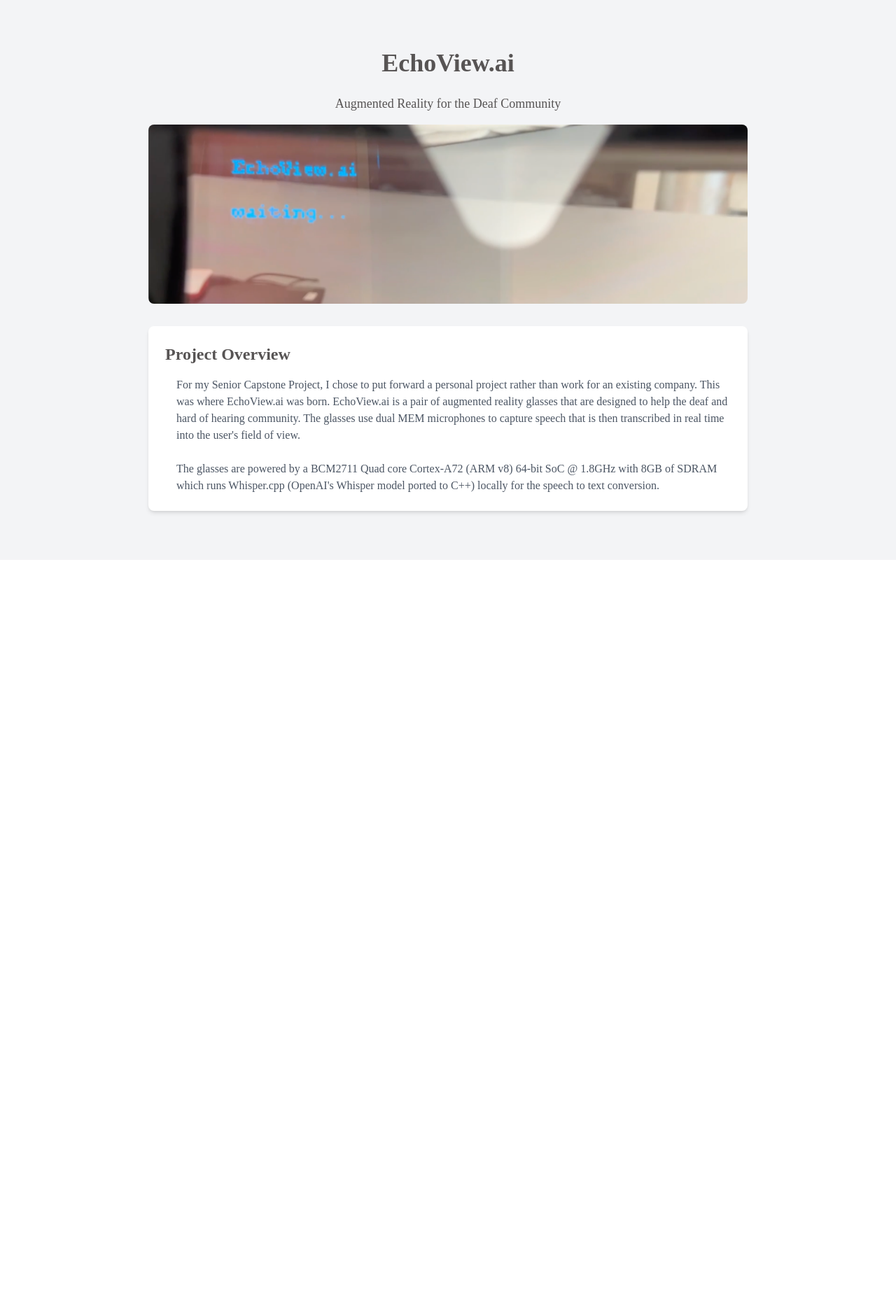
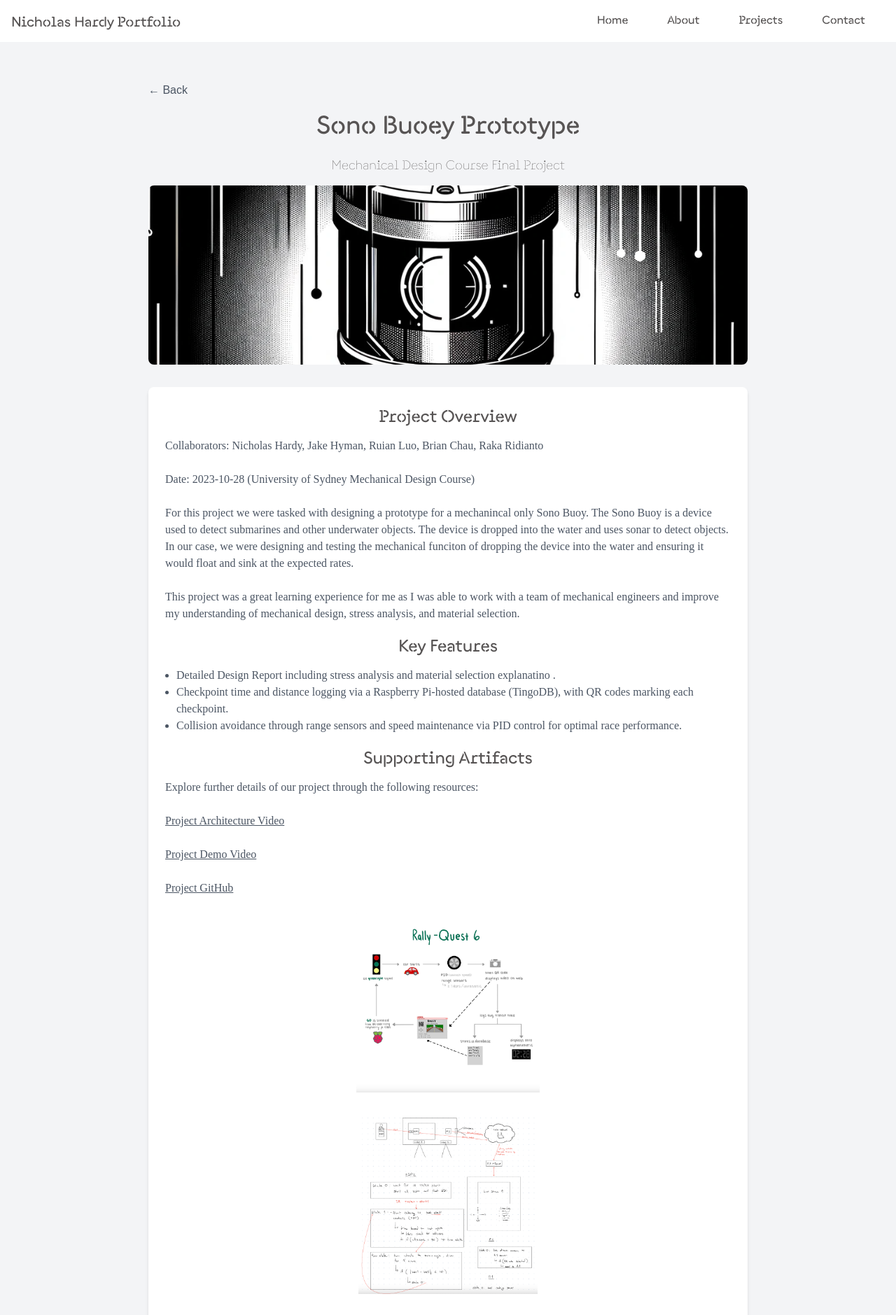
Before and after one commit to nckhrdy/Portfolio-Site, a Next.js app in the folder my-portfolio/: page /Project5 in a window 1280 px wide. Shown: the top 1879 px of the page at 70% size. Before the commit the page ends 800 px from the top, so only its background shows below. Built offline with nearby package versions, Linux system fonts and the light colour scheme.

Commit message:
sono unpdate

```diff
--- a/my-portfolio/src/pages/Project5/index.tsx
+++ b/my-portfolio/src/pages/Project5/index.tsx
@@ -1,35 +1,46 @@
 import React from "react";
 import Head from "next/head";
 import Image from "next/image";
+import { useRouter } from "next/router";
+import Header from "../../components/Header";
 
 const Project5: React.FC = () => {
-  // Define the color as a constant if you will use it in multiple places
   const textColor = "#575454";
+  const router = useRouter();
 
   return (
     <>
       <Head>
-        <title>EchoView.ai - Project 1</title>
-        <meta name="description" content="Project 1 description" />
+        <title>Sono Buoy Design - Project 5</title>
+        <meta name="description" content="Project 2 description" />
       </Head>
+      <Header />
+      {/* Increase paddingTop here if your header is taller */}
       <div
-        className="min-h-screen bg-gray-100 flex flex-col justify-center items-center"
-        style={{ fontFamily: "'Bodoni Moda', serif" }}
+        className="pt-24 min-h-screen bg-gray-100 flex flex-col justify-center items-center"
+        style={{ fontFamily: "'DocumanSTC', serif" }}
       >
         <div className="max-w-4xl mx-auto p-5">
+          {/* Back button */}
+          <button
+            onClick={() => router.back()}
+            className="mb-4 text-gray-600 hover:text-gray-800 transition duration-300 ease-in-out"
+            style={{ fontFamily: "'Nunito', sans-serif" }}
+          >
+            &larr; Back
+          </button>
           <h1
             className="text-4xl font-bold text-center mb-6"
             style={{ color: textColor }}
           >
-            EchoView.ai
+            Sono Buoey Prototype
           </h1>
           <p className="text-lg mb-4 text-center" style={{ color: textColor }}>
-            Augmented Reality for the Deaf Community
+            Mechanical Design Course Final Project
           </p>
           <div className="w-full h-64 relative mb-8">
-            {/* Replace src with your project image */}
             <Image
-              src="/assets/EchoViewDemo.png"
+              src="/assets/Sono.png"
               alt="Project Image"
               layout="fill"
               objectFit="cover"
@@ -38,30 +49,120 @@
           </div>
           <div className="bg-white shadow-md rounded-lg p-6">
             <h2
-              className="text-2xl font-semibold mb-4"
+              className="text-2xl font-semibold text-center mb-4"
               style={{ color: textColor }}
             >
               Project Overview
             </h2>
-            <p className="text-gray-600 pl-4 block">
-              For my Senior Capstone Project, I chose to put forward a personal
-              project rather than work for an existing company. This was where
-              EchoView.ai was born. EchoView.ai is a pair of augmented reality
-              glasses that are designed to help the deaf and hard of hearing
-              community. The glasses use dual MEM microphones to capture speech
-              that is then transcribed in real time into the user's field of
-              view.
+            <div
+              className="text-gray-600"
+              style={{ fontFamily: "'Nunito', serif" }}
+            >
+              Collaborators: Nicholas Hardy, Jake Hyman, Ruian Luo, Brian Chau, Raka Ridianto
               <br />
               <br />
-              <span>
-                The glasses are powered by a BCM2711 Quad core Cortex-A72 (ARM
-                v8) 64-bit SoC @ 1.8GHz with 8GB of SDRAM which runs Whisper.cpp
-                (OpenAI's Whisper model ported to C++) locally for the speech to
-                text conversion.
-              </span>
-            </p>
-
-            {/* Add more content about Project 1 here */}
+              Date: 2023-10-28 (University of Sydney Mechanical Design Course)
+              <br />
+              <br />
+              For this project we were tasked with designing a prototype for a mechanincal only Sono Buoy. The Sono Buoy is a device used to detect submarines and other underwater objects. The device is dropped into the water and uses sonar to detect objects. In our case, we were designing and testing the mechanical funciton of dropping the device into the water and ensuring it would float and sink at the expected rates.
+              <br />
+              <br />
+              This project was a great learning experience for me as I was able to work with a team of mechanical engineers and improve my understanding of mechanical design, stress analysis, and material selection.
+            </div>
+            <h2
+              className="text-2xl font-semibold text-center mb-4 mt-4"
+              style={{ color: textColor }}
+            >
+              Key Features
+            </h2>
+            <ul
+              className="text-gray-600 pl-4 list-disc"
+              style={{ fontFamily: "'Nunito', serif" }}
+            >
+              <li>
+                Detailed Design Report including stress analysis and material selection explanatino .
+              </li>
+              <li>
+                Checkpoint time and distance logging via a Raspberry Pi-hosted
+                database (TingoDB), with QR codes marking each checkpoint.
+              </li>
+              <li>
+                Collision avoidance through range sensors and speed maintenance
+                via PID control for optimal race performance.
+              </li>
+            </ul>
+            <h2
+              className="text-2xl font-semibold text-center mb-4 mt-4"
+              style={{ color: textColor }}
+            >
+              Supporting Artifacts
+            </h2>
+            <div
+              className="text-gray-600"
+              style={{ fontFamily: "'Nunito', serif" }}
+            >
+              Explore further details of our project through the following
+              resources:
+              <br />
+              <br />
+              <a
+                href="https://drive.google.com/file/d/1p83heObXq9DYXU78tu1gfZx_JFn7m9QY/view?usp=sharing"
+                target="_blank"
+                rel="noopener noreferrer"
+                style={{ textDecoration: "underline" }}
+              >
+                Project Architecture Video
+              </a>
+              <br />
+              <br />
+              <a
+                href="https://drive.google.com/file/d/10k-IGMbjfVYvtW3FPQGPIcMwyFa6g_xL/view?usp=sharing"
+                target="_blank"
+                rel="noopener noreferrer"
+                style={{ textDecoration: "underline" }}
+              >
+                Project Demo Video
+              </a>
+              <br />
+              <br />
+              <a
+                href="https://github.com/nckhrdy/WifiRemoteBuggy"
+                target="_blank"
+                rel="noopener noreferrer"
+                style={{ textDecoration: "underline" }}
+              >
+                Project GitHub
+              </a>
+              <br />
+              <br />
+              <div className="w-full h-64 relative mb-8">
+                <Image
+                  src="/assets/Proj4Diag.png"
+                  alt="Project Summary"
+                  layout="fill"
+                  objectFit="contain"
+                  className="rounded-lg"
+                />
+              </div>
+              <div className="w-full h-64 relative mb-8">
+                <Image
+                  src="/assets/Proj4SolDes.png"
+                  alt="Solution Design"
+                  layout="fill"
+                  objectFit="contain"
+                  className="rounded-lg"
+                />
+              </div>
+              <div className="w-full h-64 relative mb-8">
+                <Image
+                  src="/assets/Proj4FPV.png"
+                  alt="Project Web Interface"
+                  layout="fill"
+                  objectFit="contain"
+                  className="rounded-lg"
+                />
+              </div>
+            </div>
           </div>
         </div>
       </div>
```
